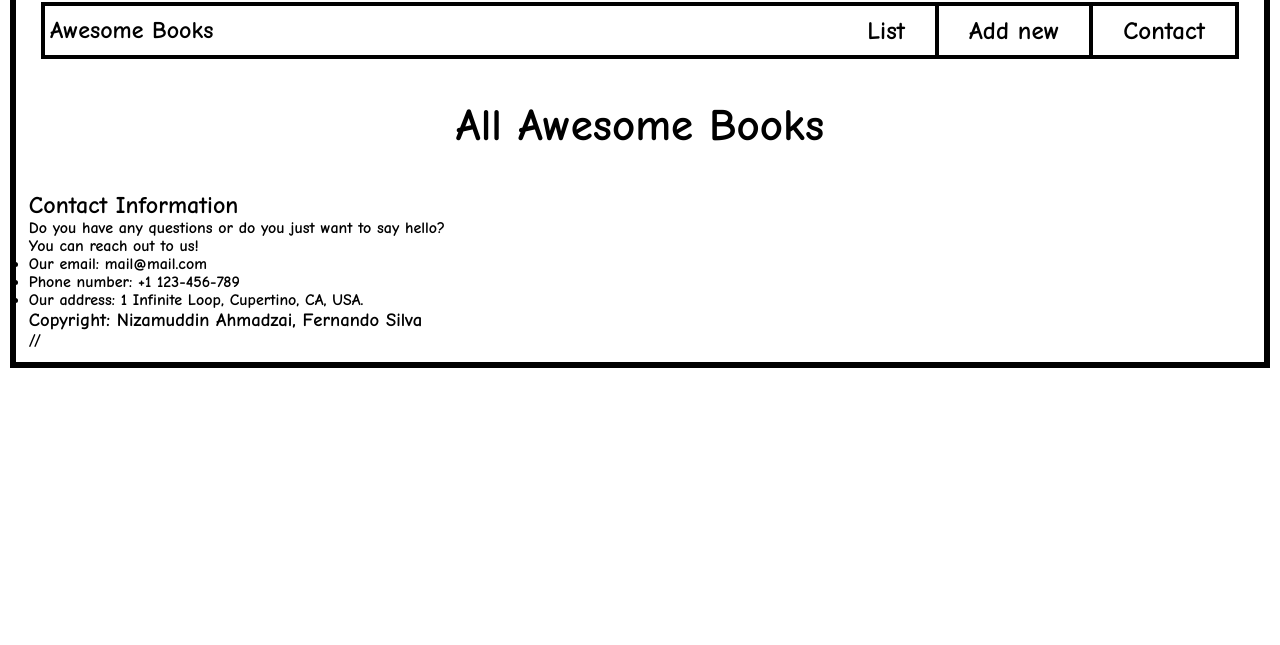
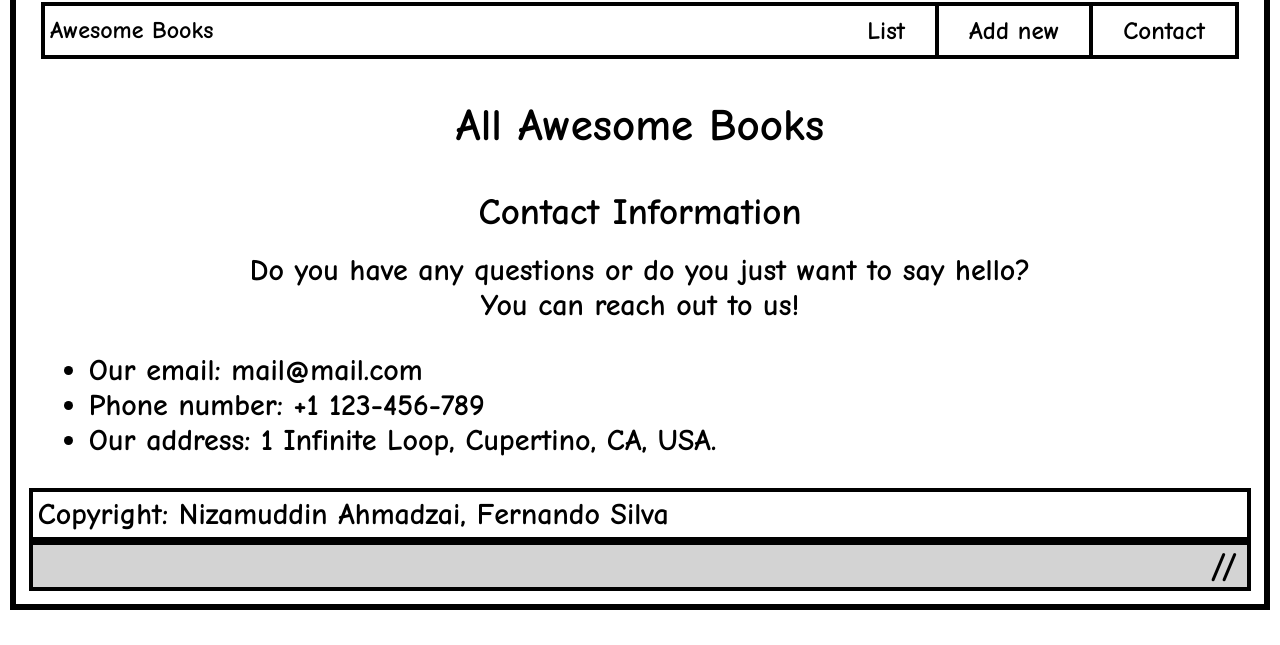
Before and after one commit to Nizamuddin4493/Awesome-Books, a website: page index.html in a window 1280 px wide. Both pictures are taken after a click on the element "Contact". Shown: the part 155-800 px from the top of the page. Drawn offline with Linux system fonts and the light colour scheme.

Commit message:
Adding CSS style to the project - Copyright and Footer

```diff
--- a/css/styles.css
+++ b/css/styles.css
@@ -239,3 +239,48 @@ nav {
   font-weight: 700;
   height: 35px;
 }
+
+.contact-action {
+  display: flex;
+  flex-direction: column;
+  text-align: center;
+}
+
+.contact-title {
+  font-size: 37px;
+  margin: 20px;
+}
+
+.contact-paragraph {
+  font-size: 30px;
+}
+
+.bullet-points {
+  text-align: justify;
+  font-size: 30px;
+  margin: 30px 60px;
+}
+
+.copyright-text {
+  border: 4px solid #000;
+  font-size: 30px;
+  margin-top: 30px;
+  padding: 5px;
+}
+
+.footer {
+  border: 4px solid #000;
+  margin: 0;
+  height: 50px;
+  width: 100%;
+  background: lightgray;
+  display: flex;
+  align-items: center;
+  font-size: 35px;
+  font-weight: 700;
+  justify-content: flex-end;
+}
+
+.bars {
+  margin: 10px;
+}
```
